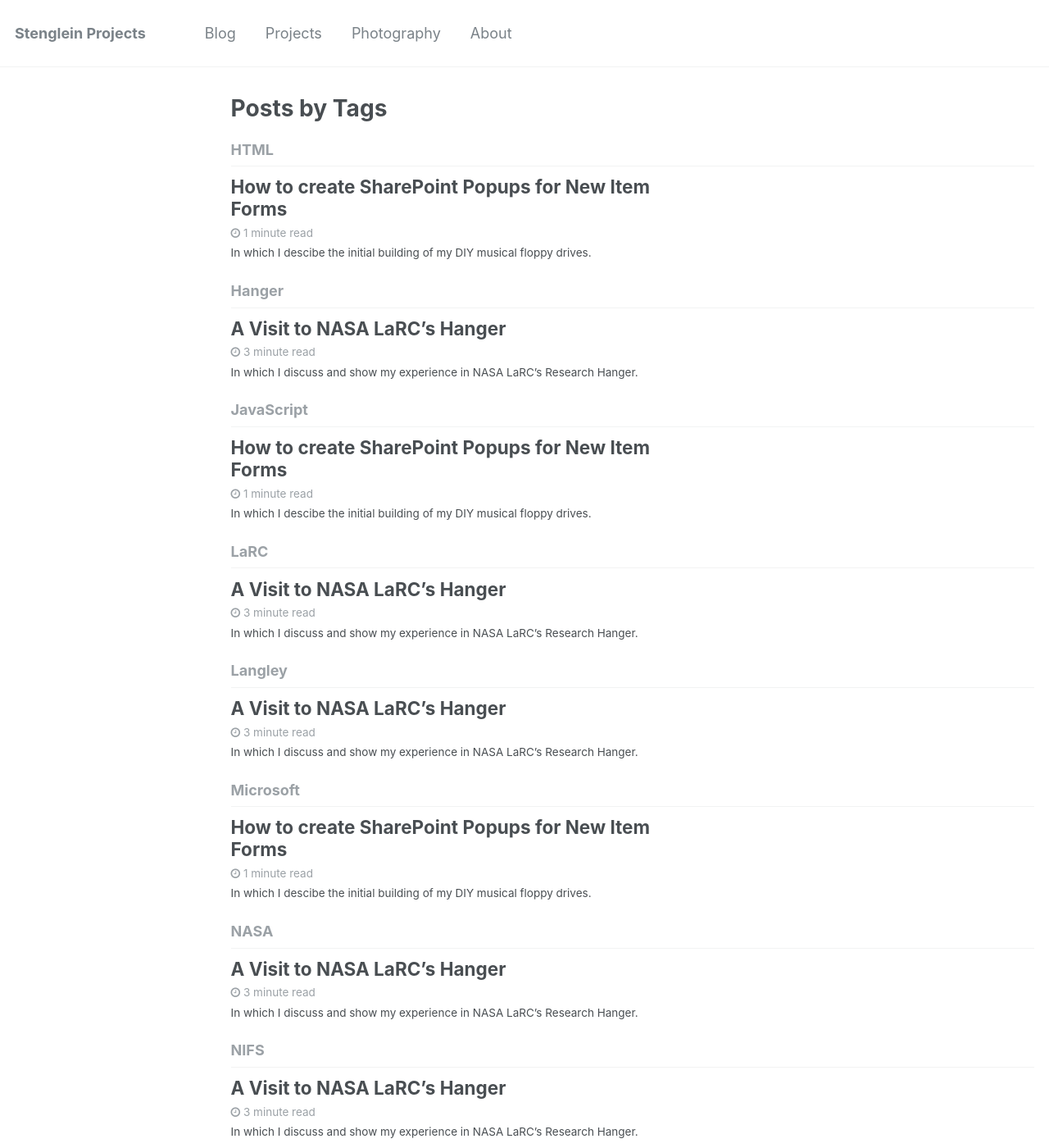
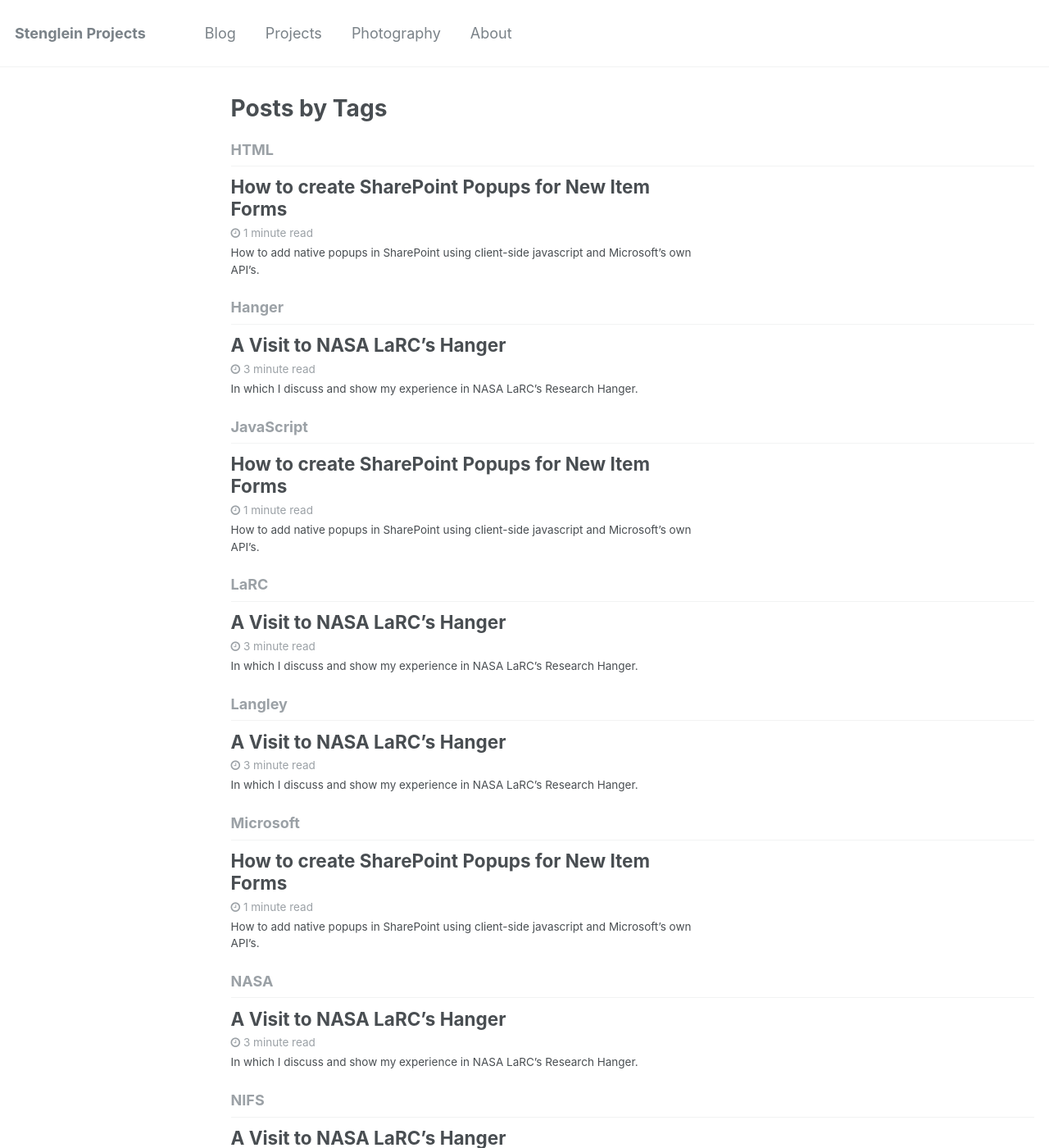
Before and after one commit to ocelotsloth/ocelotsloth.github.io, a Jekyll site: the page built from _pages/tag-archive.html, in a window 1280 px wide and 1400 px high. Shown: the whole window at 82% size. Built offline with Jekyll 4.4.1, drawn with Linux system fonts in a browser that asks for light colours; some of the changed text lies outside the part shown.

Commit message:
fix wrong description

```diff
--- a/_posts/2016-07-11-sharepoint-modal-popups.md
+++ b/_posts/2016-07-11-sharepoint-modal-popups.md
@@ -13,8 +13,8 @@ tags:
 twitterImage: "mm-software-feature.png"
 ogImage:
     - url: "mm-software-feature.png"
-excerpt: "In which I descibe the initial building of my DIY musical floppy
-          drives."
+excerpt: "How to add native popups in SharePoint using client-side javascript and
+          Microsoft's own API's."
 ---
 By using modal popups instead of linking directly to the new item forms for a list,
 you can save the end user the frustration of having to go back and figure out where
```
